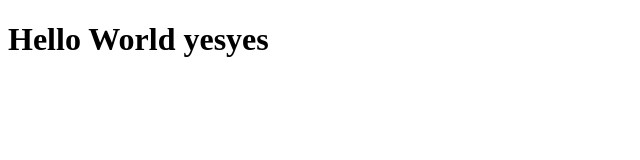
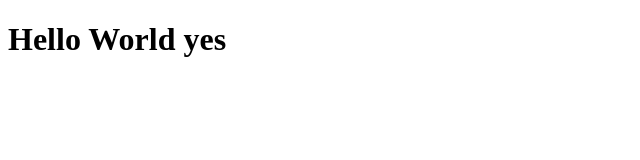
Before and after one commit to shoyaueda/sample-app, a plain HTML site: page index.html in a window 1280 px wide. Shown: the full height of the page, 0-640 px from the left. Drawn offline with Linux system fonts and the light colour scheme.

Commit message:
version2

```diff
--- a/index.html
+++ b/index.html
@@ -8,7 +8,7 @@
 </head>
 
 <body>
-    <h1>Hello World yesyes</h1>
+    <h1>Hello World yes</h1>
 </body>
 
 </html>
```
